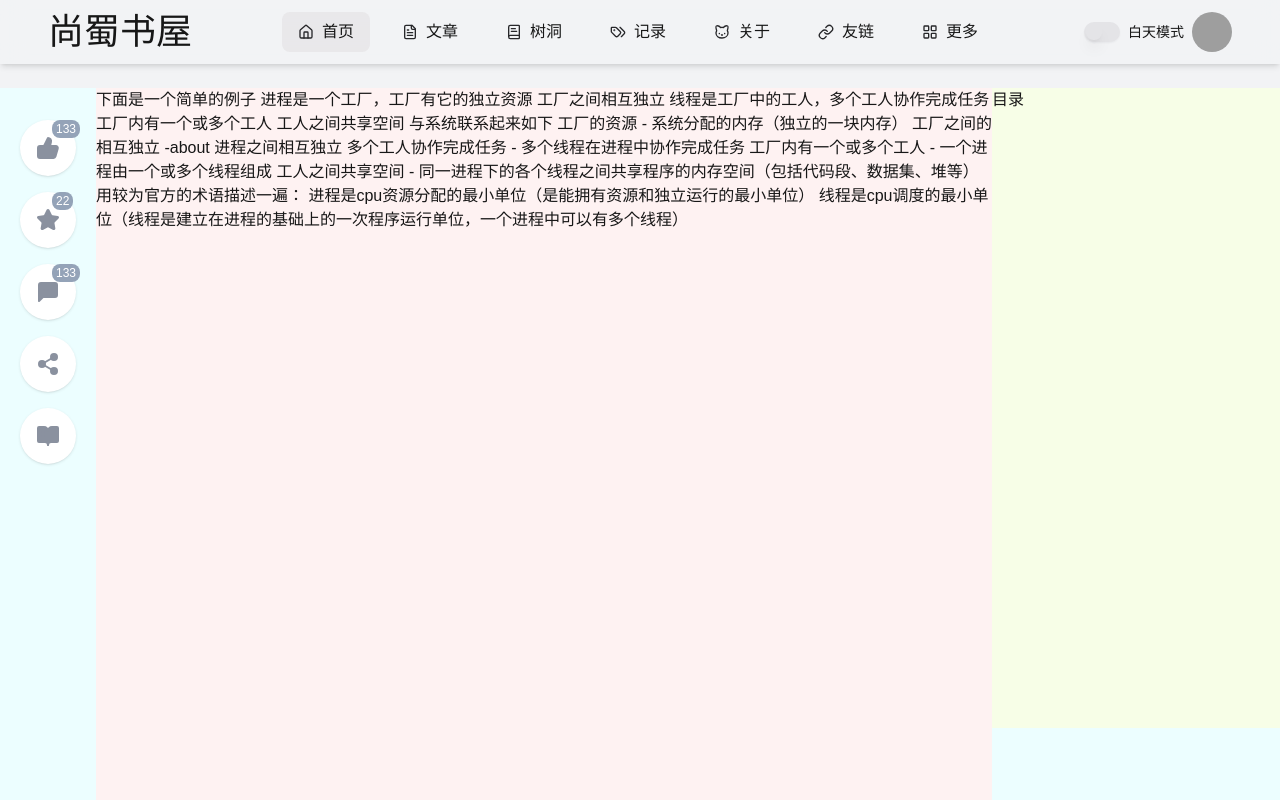
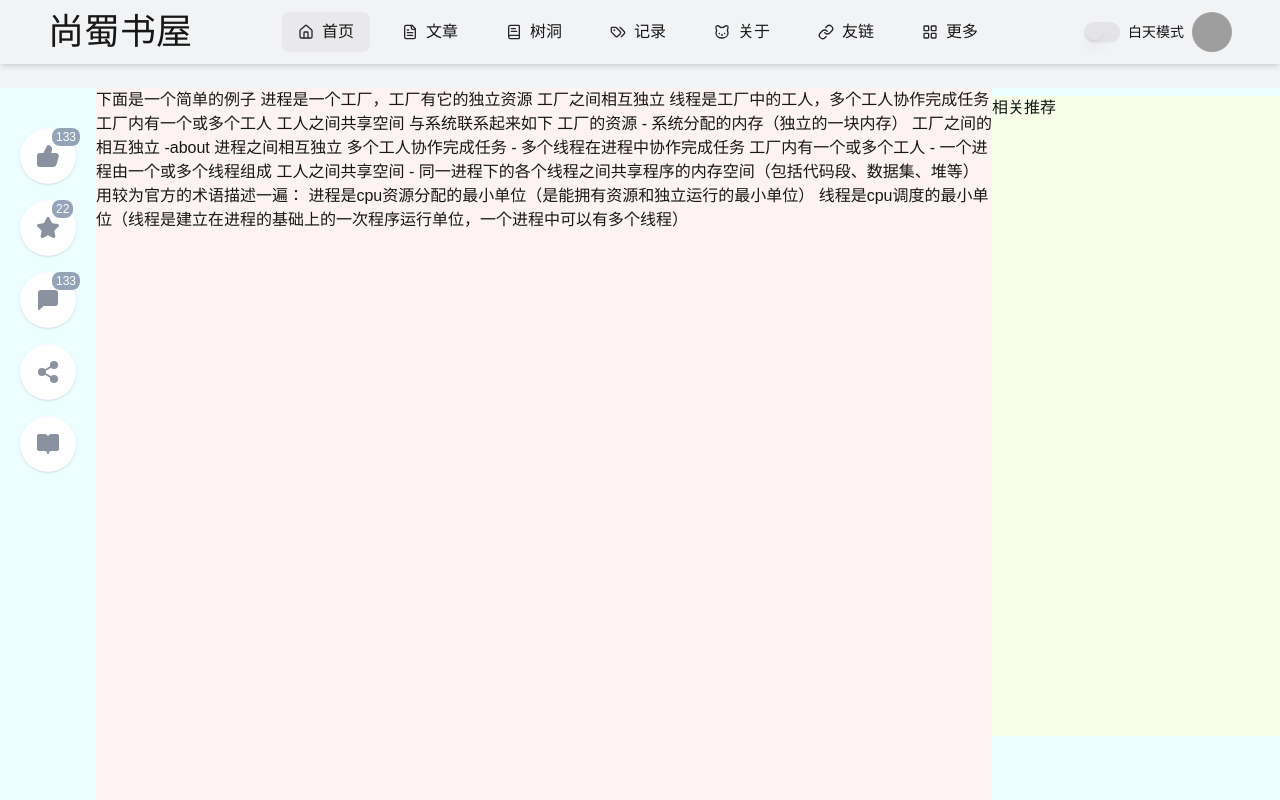
Before and after one commit to RoyDust/my-prts, a Next.js app: page /article/1 in a window 1280 px wide. Shown: the top 800 px of the page. Built offline with nearby package versions, Linux system fonts and the light colour scheme; grey boxes are pictures that could not be loaded; a web font is replaced by a local one.

Commit message:
fix: 调整文章页面布局及侧边栏位置

```diff
--- a/src/app/(app)/(home)/article/[id]/page.tsx
+++ b/src/app/(app)/(home)/article/[id]/page.tsx
@@ -17,7 +17,7 @@ function PostList() {
   return (
     <div className="mt-6 flex items-center justify-center">
       <div className="relative flex w-[86rem] bg-cyan-50">
-        <div className="sticky top-20 flex h-[40rem] w-24 flex-shrink-0 flex-col items-center gap-4 py-8">
+        <div className="sticky top-[6rem] flex h-[40rem] w-24 flex-shrink-0 flex-col items-center gap-4 py-8">
           <div className="relative flex h-14 w-14 items-center justify-center rounded-full bg-white shadow hover:bg-slate-50">
             <span className="absolute left-8 top-0 rounded-lg bg-slate-400 px-1 py-[1px] text-xs text-white">
               133
@@ -46,8 +46,8 @@ function PostList() {
         <div className="flex-1 overflow-x-auto bg-indigo-50">
           <Post />
         </div>
-        <div className="sticky top-20 h-[40rem] w-72 flex-shrink-0 bg-lime-50">
-          目录
+        <div className="sticky top-[6rem] h-[40rem] w-72 flex-shrink-0 bg-lime-50">
+          相关推荐
         </div>
       </div>
     </div>
--- a/src/app/(app)/(home)/article/_components/ArticleAside.tsx
+++ b/src/app/(app)/(home)/article/_components/ArticleAside.tsx
@@ -5,7 +5,7 @@ import React from "react";
 function ArticleAside() {
   return (
     <aside className="min-h-screen w-0 flex-1 rounded-lg">
-      <div className="sticky top-[5rem] flex w-full flex-col gap-4 rounded-lg">
+      <div className="sticky top-[6rem] flex w-full flex-col gap-4 rounded-lg">
         <div className="bg-white p-4">
           <h2 className="text-xl font-thin">搜索</h2>
           <Separator className="mb-4 mt-2" />
```
